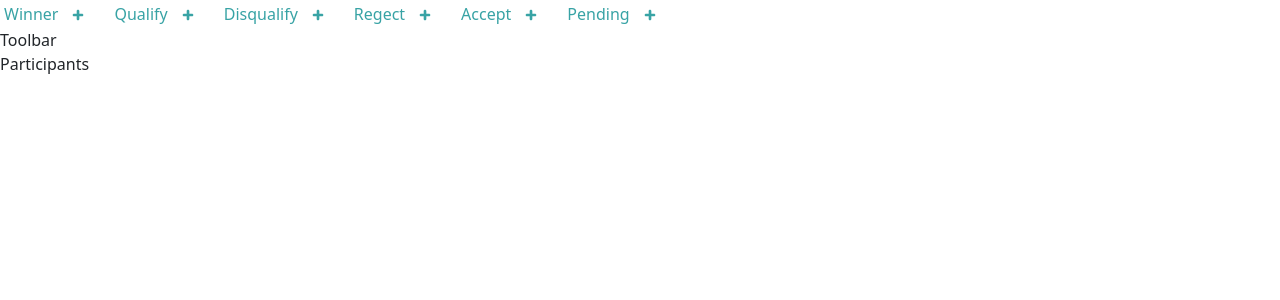
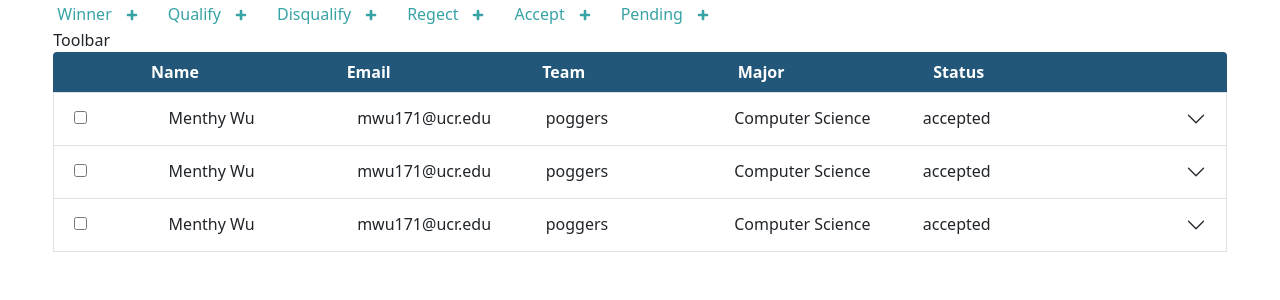
Before and after one commit to acm-ucr/hackathon-website, a Next.js app: page /admin/participants in a window 1280 px wide. Shown: the top 300 px of the page. Built offline with nearby package versions, Linux system fonts and the light colour scheme.

Commit message:
skeleton for participants

```diff
--- a/src/app/admin/participants/page.js
+++ b/src/app/admin/participants/page.js
@@ -6,7 +6,7 @@ import React from "react";
 
 const ParticipantsPage = () => {
   return (
-    <div>
+    <div className="w-11/12">
       <Filters />
       <Toolbar />
       <Participants />
--- a/src/app/admin/teams/page.js
+++ b/src/app/admin/teams/page.js
@@ -6,7 +6,7 @@ import React from "react";
 
 const TeamsPage = () => {
   return (
-    <div>
+    <div className="w-11/12">
       <Filters />
       <Toolbar />
       <Teams />
--- a/src/app/components/Participants.jsx
+++ b/src/app/components/Participants.jsx
@@ -1,7 +1,80 @@
 import React from "react";
+import { Accordion } from "react-bootstrap";
+
+const participants = [
+  {
+    name: "Menthy Wu",
+    email: "mwu171@ucr.edu",
+    team: "poggers",
+    major: "Computer Science",
+    status: "accepted",
+  },
+  {
+    name: "Menthy Wu",
+    email: "mwu171@ucr.edu",
+    team: "poggers",
+    major: "Computer Science",
+    status: "accepted",
+  },
+  {
+    name: "Menthy Wu",
+    email: "mwu171@ucr.edu",
+    team: "poggers",
+    major: "Computer Science",
+    status: "accepted",
+  },
+];
+
+const headers = [
+  { name: "", size: "w-1/12" },
+  { name: "Name", size: "w-1/6" },
+  { name: "Email", size: "w-1/6" },
+  { name: "Team", size: "w-1/6" },
+  { name: "Major", size: "w-1/6" },
+  { name: "Status", size: "w-1/6" },
+];
 
 const Participants = () => {
-  return <div>Participants</div>;
+  return (
+    <div className="font-poppins">
+      <div className="flex bg-hackathon-blue-200 py-2 rounded-t !z-[1000]">
+        {headers.map((header, index) => (
+          <div key={index} className={`${header.size} font-bold text-white`}>
+            {header.name}
+          </div>
+        ))}
+      </div>
+      <Accordion>
+        {participants.map((participant, index) => (
+          <Accordion.Item
+            eventKey={index}
+            key={index}
+            className="!rounded-none"
+          >
+            <Accordion.Header className="font-normal">
+              <div className="w-1/12">
+                <input type="checkbox" />
+              </div>
+              <div className="w-1/6">{participant.name}</div>
+              <div className="w-1/6">{participant.email}</div>
+              <div className="w-1/6">{participant.team}</div>
+              <div className="w-1/6">{participant.major}</div>
+              <div className="w-1/6">{participant.status}</div>
+            </Accordion.Header>
+            <Accordion.Body>
+              Lorem ipsum dolor sit amet, consectetur adipiscing elit, sed do
+              eiusmod tempor incididunt ut labore et dolore magna aliqua. Ut
+              enim ad minim veniam, quis nostrud exercitation ullamco laboris
+              nisi ut aliquip ex ea commodo consequat. Duis aute irure dolor in
+              reprehenderit in voluptate velit esse cillum dolore eu fugiat
+              nulla pariatur. Excepteur sint occaecat cupidatat non proident,
+              sunt in culpa qui officia deserunt mollit anim id est laborum.
+            </Accordion.Body>
+          </Accordion.Item>
+        ))}
+      </Accordion>
+    </div>
+  );
 };
 
 export default Participants;
--- a/src/app/layout.js
+++ b/src/app/layout.js
@@ -18,7 +18,11 @@ export const metadata = {
 export default function RootLayout({ children }) {
   return (
     <html lang="en">
-      <body className={poppins.variable}>{children}</body>
+      <body className={poppins.variable}>
+        <div className="flex justify-center items-center w-full">
+          {children}
+        </div>
+      </body>
     </html>
   );
 }
```
